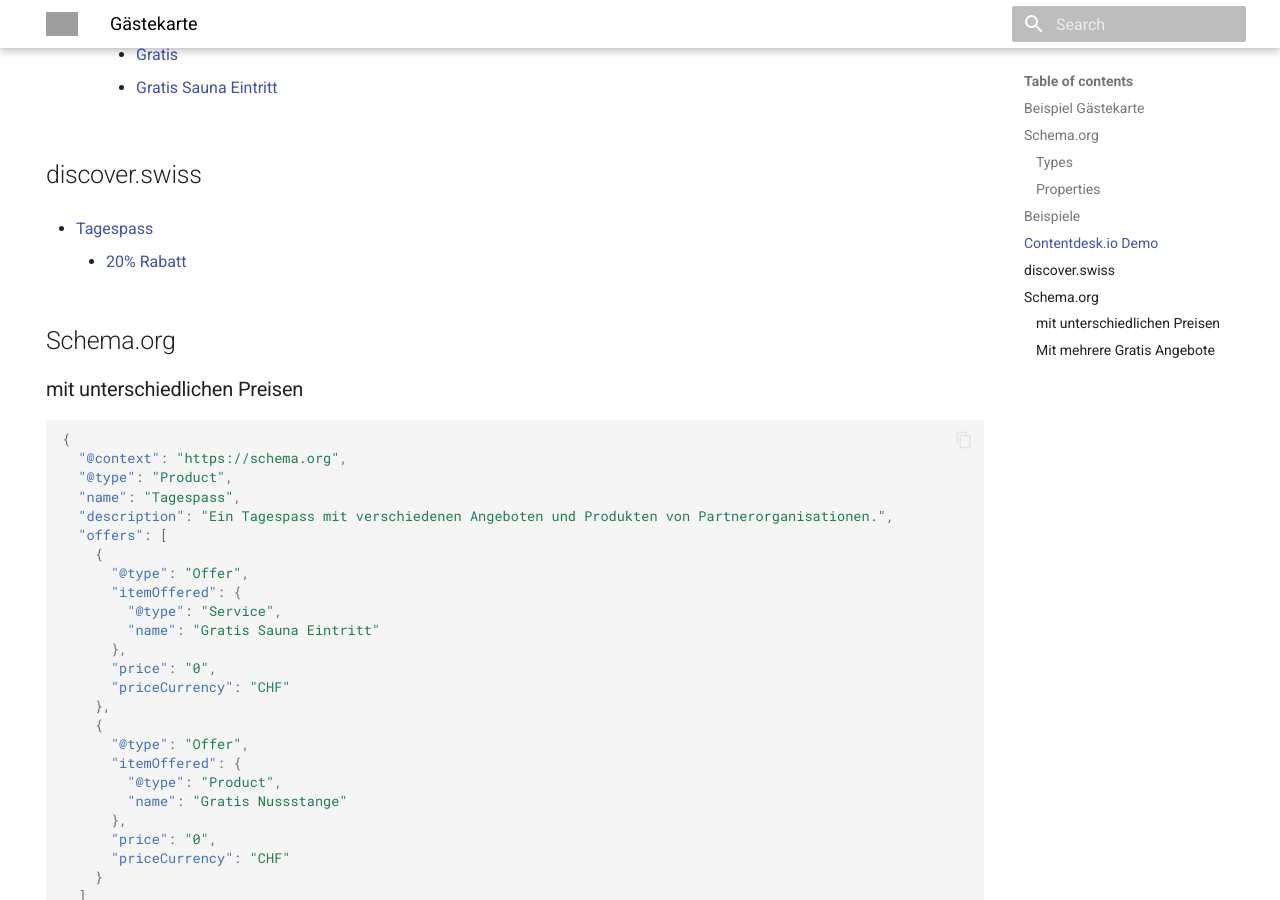
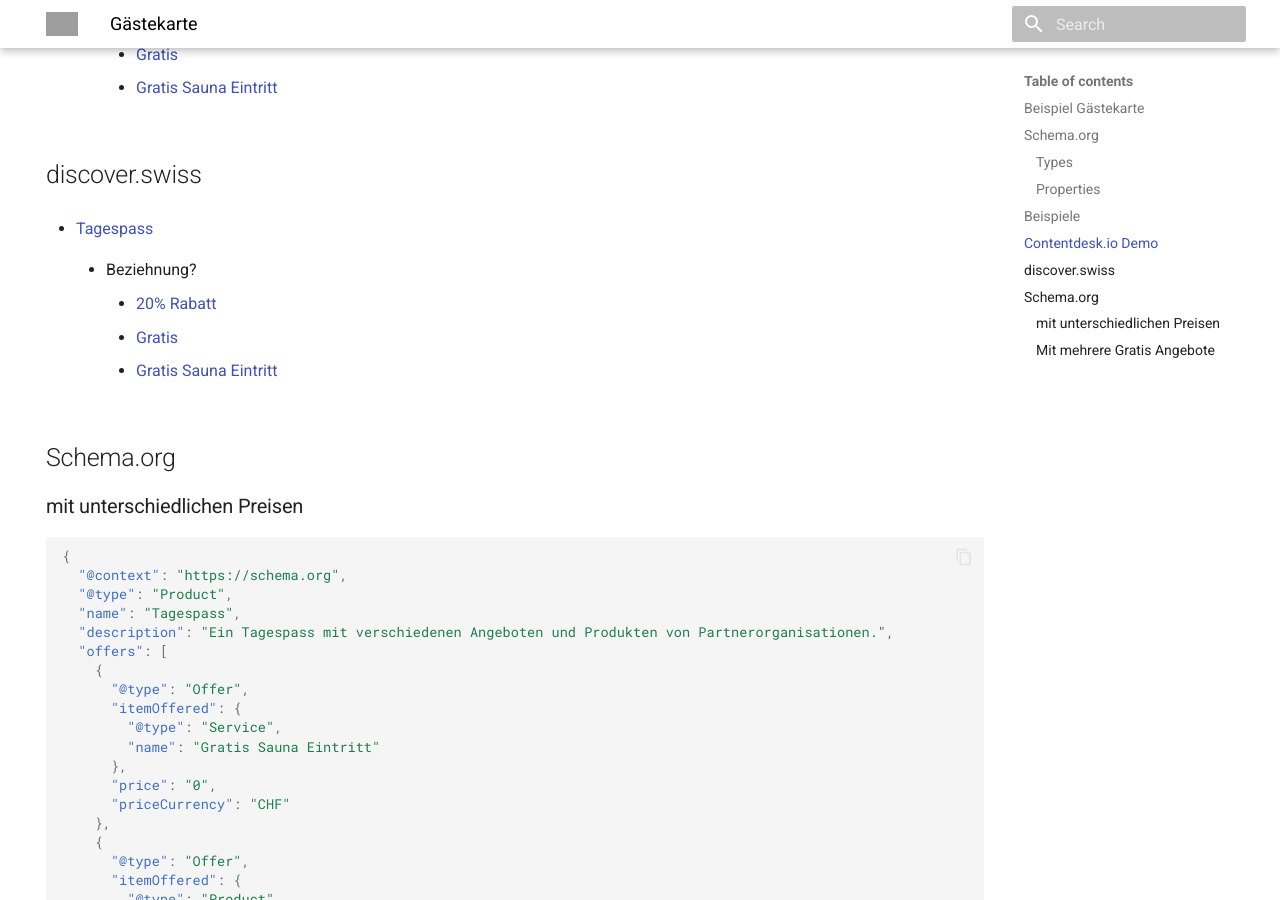
Before and after one commit to tsolenthaler/docs.contentdesk.io, an MkDocs documentation site: the page built from docs/concepts/gaestekarte.md, in a window 1280 px wide and 900 px high, scrolled down 1680 px. Built offline with MkDocs 1.6.1 and Material for MkDocs 9.7.7, drawn with Linux system fonts in a browser that asks for light colours; grey boxes are pictures that could not be loaded.

Commit message:
Refactor schema links and update documentation in gaestekarte.md

```diff
--- a/docs/concepts/gaestekarte.md
+++ b/docs/concepts/gaestekarte.md
@@ -82,7 +82,12 @@ graph TD
 
 - [Tagespass](https://partner-test.discover.swiss/infocenter/details/Product/ctd_74589a84-bfb9-4fcb-a086-a349ba10205d?tab=0)
 
-    * [20% Rabatt](https://partner-test.discover.swiss/infocenter/details/Product/ctd_07314839-1d34-4205-bee2-8615d8e44fa8?tab=0)
+    * Beziehnung?
+
+        * [20% Rabatt](https://partner-test.discover.swiss/infocenter/details/Product/ctd_07314839-1d34-4205-bee2-8615d8e44fa8?tab=0)
+        * [Gratis](https://partner-test.discover.swiss/infocenter/details/Product/ctd_562d0dd4-8c33-462b-b166-2242e5779bc8?tab=0)
+        * [Gratis Sauna Eintritt](https://partner-test.discover.swiss/infocenter/details/Product/ctd_1e370b67-57ed-4f55-99f5-f7f962aa176c?tab=0)
+
 
 ## Schema.org
 
```
